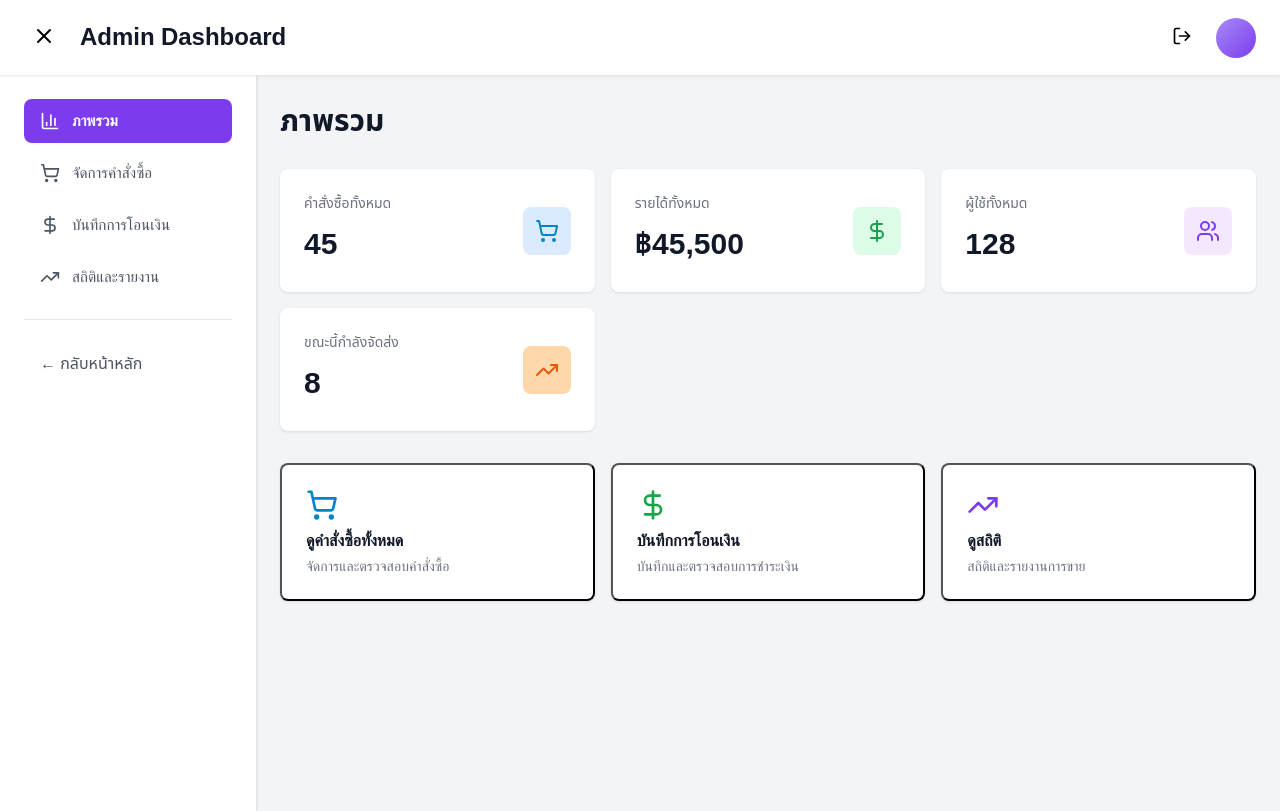
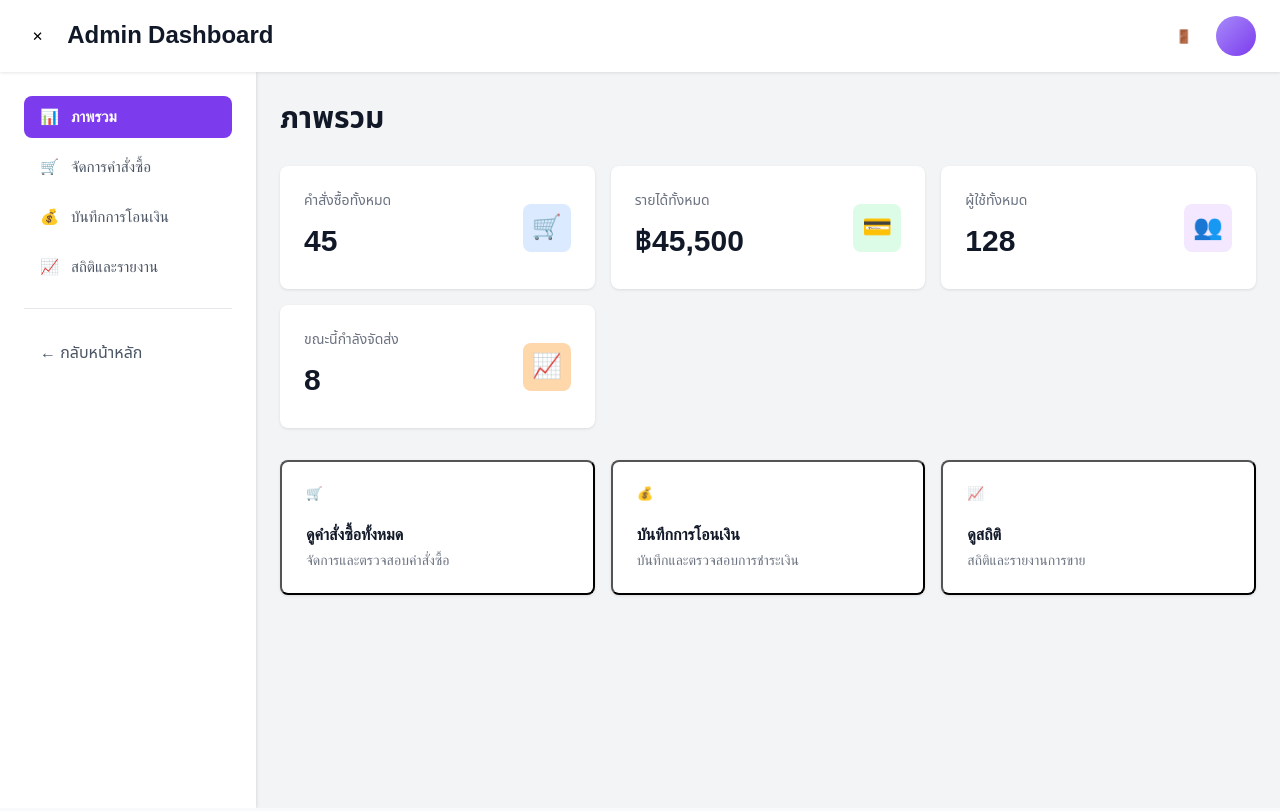
Before and after one commit to Non2412/sisaketweb2, a Next.js app: page /admin in a window 1280 px wide. Built offline with nearby package versions, Linux system fonts and the light colour scheme.

Commit message:
Edit admin page

```diff
--- a/src/app/admin/page.tsx
+++ b/src/app/admin/page.tsx
@@ -3,22 +3,6 @@
 import React, { useState } from 'react';
 import Link from 'next/link';
 import styles from './admin.module.css';
-import {
-  BarChart3,
-  Users,
-  ShoppingCart,
-  DollarSign,
-  TrendingUp,
-  LogOut,
-  Menu,
-  X,
-  Eye,
-  Plus,
-  Edit2,
-  Trash2,
-  Download,
-  Filter,
-} from 'lucide-react';
 
 export default function AdminDashboard() {
   const [activeTab, setActiveTab] = useState('overview');
@@ -41,10 +25,10 @@ export default function AdminDashboard() {
 
   // Stats
   const stats = [
-    { label: 'คำสั่งซื้อทั้งหมด', value: '45', icon: ShoppingCart, color: 'blue' },
-    { label: 'รายได้ทั้งหมด', value: '฿45,500', icon: DollarSign, color: 'green' },
-    { label: 'ผู้ใช้ทั้งหมด', value: '128', icon: Users, color: 'purple' },
-    { label: 'ขณะนี้กำลังจัดส่ง', value: '8', icon: TrendingUp, color: 'orange' },
+    { label: 'คำสั่งซื้อทั้งหมด', value: '45', icon: '🛒', color: 'blue' },
+    { label: 'รายได้ทั้งหมด', value: '฿45,500', icon: '💳', color: 'green' },
+    { label: 'ผู้ใช้ทั้งหมด', value: '128', icon: '👥', color: 'purple' },
+    { label: 'ขณะนี้กำลังจัดส่ง', value: '8', icon: '📈', color: 'orange' },
   ];
 
   const handleOpenModal = (type: 'order' | 'payment') => {
@@ -78,13 +62,13 @@ export default function AdminDashboard() {
               onClick={() => setSidebarOpen(!sidebarOpen)}
               className={styles.headerButton}
             >
-              {sidebarOpen ? <X size={24} /> : <Menu size={24} />}
+              {sidebarOpen ? '✕' : '☰'}
             </button>
             <h1 className={styles.headerTitle}>Admin Dashboard</h1>
           </div>
           <div className={styles.headerRight}>
             <button className={styles.headerButton}>
-              <LogOut size={20} />
+              🚪
             </button>
             <div className={styles.profileAvatar}></div>
           </div>
@@ -100,28 +84,28 @@ export default function AdminDashboard() {
                 onClick={() => setActiveTab('overview')}
                 className={`${styles.sidebarButton} ${activeTab === 'overview' ? styles.active : ''}`}
               >
-                <BarChart3 size={20} />
+                <span>📊</span>
                 <span>ภาพรวม</span>
               </button>
               <button
                 onClick={() => setActiveTab('orders')}
                 className={`${styles.sidebarButton} ${activeTab === 'orders' ? styles.active : ''}`}
               >
-                <ShoppingCart size={20} />
+                <span>🛒</span>
                 <span>จัดการคำสั่งซื้อ</span>
               </button>
               <button
                 onClick={() => setActiveTab('payments')}
                 className={`${styles.sidebarButton} ${activeTab === 'payments' ? styles.active : ''}`}
               >
-                <DollarSign size={20} />
+                <span>💰</span>
                 <span>บันทึกการโอนเงิน</span>
               </button>
               <button
                 onClick={() => setActiveTab('statistics')}
                 className={`${styles.sidebarButton} ${activeTab === 'statistics' ? styles.active : ''}`}
               >
-                <TrendingUp size={20} />
+                <span>📈</span>
                 <span>สถิติและรายงาน</span>
               </button>
               <hr className={styles.sidebarDivider} />
@@ -141,9 +125,7 @@ export default function AdminDashboard() {
 
               {/* Stats Grid */}
               <div className={styles.statsGrid}>
-                {stats.map((stat, index) => {
-                  const Icon = stat.icon;
-                  return (
+                {stats.map((stat, index) => (
                   <div key={index} className={styles.statCard}>
                     <div className={styles.statCardContent}>
                       <div className={styles.statCardInfo}>
@@ -151,12 +133,11 @@ export default function AdminDashboard() {
                         <p className={styles.statCardValue}>{stat.value}</p>
                       </div>
                       <div className={`${styles.statCardIcon} ${styles[stat.color]}`}>
-                          <Icon size={24} />
+                        {stat.icon}
                       </div>
                     </div>
                   </div>
-                  );
-                })}
+                ))}
               </div>
 
               {/* Quick Actions */}
@@ -165,7 +146,7 @@ export default function AdminDashboard() {
                   onClick={() => handleOpenModal('order')}
                   className={styles.actionCard}
                 >
-                  <ShoppingCart size={32} className={styles.actionCardIcon} style={{ color: '#0284c7' }} />
+                  <div className={styles.actionCardIcon} style={{ color: '#0284c7' }}>🛒</div>
                   <h3 className={styles.actionCardTitle}>ดูคำสั่งซื้อทั้งหมด</h3>
                   <p className={styles.actionCardDesc}>จัดการและตรวจสอบคำสั่งซื้อ</p>
                 </button>
@@ -173,7 +154,7 @@ export default function AdminDashboard() {
                   onClick={() => handleOpenModal('payment')}
                   className={styles.actionCard}
                 >
-                  <DollarSign size={32} className={styles.actionCardIcon} style={{ color: '#16a34a' }} />
+                  <div className={styles.actionCardIcon} style={{ color: '#16a34a' }}>💰</div>
                   <h3 className={styles.actionCardTitle}>บันทึกการโอนเงิน</h3>
                   <p className={styles.actionCardDesc}>บันทึกและตรวจสอบการชำระเงิน</p>
                 </button>
@@ -181,7 +162,7 @@ export default function AdminDashboard() {
                   onClick={() => setActiveTab('statistics')}
                   className={styles.actionCard}
                 >
-                  <TrendingUp size={32} className={styles.actionCardIcon} style={{ color: '#7c3bed' }} />
+                  <div className={styles.actionCardIcon} style={{ color: '#7c3bed' }}>📈</div>
                   <h3 className={styles.actionCardTitle}>ดูสถิติ</h3>
                   <p className={styles.actionCardDesc}>สถิติและรายงานการขาย</p>
                 </button>
@@ -196,8 +177,7 @@ export default function AdminDashboard() {
                 <div className={styles.tableHeader}>
                   <h2 className={styles.tableTitle}>จัดการคำสั่งซื้อ</h2>
                   <button className={styles.exportButton}>
-                    <Download size={20} />
-                    ส่งออก
+                    📥 ส่งออก
                   </button>
                 </div>
 
@@ -209,8 +189,7 @@ export default function AdminDashboard() {
                       className={styles.searchInput}
                     />
                     <button className={styles.filterButton}>
-                      <Filter size={20} />
-                      ตัวกรอง
+                      🔍 ตัวกรอง
                     </button>
                   </div>
                 </div>
@@ -248,13 +227,13 @@ export default function AdminDashboard() {
                           <td className={styles.tableCell}>
                             <div className={styles.actionButtons}>
                               <button className={`${styles.actionButton} ${styles.view}`} title="ดู">
-                                <Eye size={18} />
+                                👁️
                               </button>
                               <button className={`${styles.actionButton} ${styles.edit}`} title="แก้ไข">
-                                <Edit2 size={18} />
+                                ✏️
                               </button>
                               <button className={`${styles.actionButton} ${styles.delete}`} title="ลบ">
-                                <Trash2 size={18} />
+                                🗑️
                               </button>
                             </div>
                           </td>
@@ -277,8 +256,7 @@ export default function AdminDashboard() {
                     onClick={() => handleOpenModal('payment')}
                     className={styles.exportButton}
                   >
-                    <Plus size={20} />
-                    เพิ่มการโอนเงิน
+                    ➕ เพิ่มการโอนเงิน
                   </button>
                 </div>
 
@@ -311,10 +289,10 @@ export default function AdminDashboard() {
                           <td className={styles.tableCell}>
                             <div className={styles.actionButtons}>
                               <button className={`${styles.actionButton} ${styles.view}`} title="ดู">
-                                <Eye size={18} />
+                                👁️
                               </button>
                               <button className={`${styles.actionButton} ${styles.edit}`} title="แก้ไข">
-                                <Edit2 size={18} />
+                                ✏️
                               </button>
                             </div>
                           </td>
```
Lines whose indentation alone changed are shown as unchanged.
